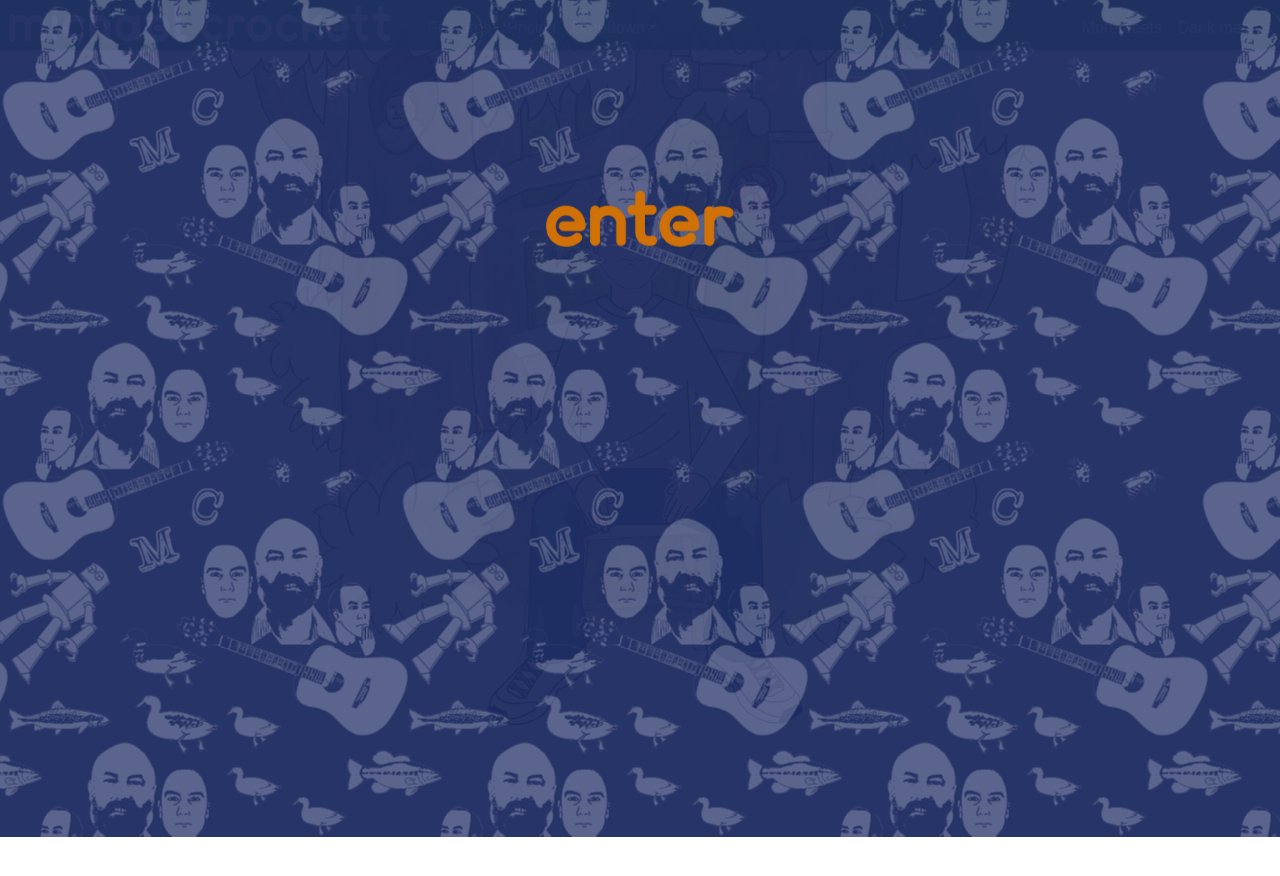
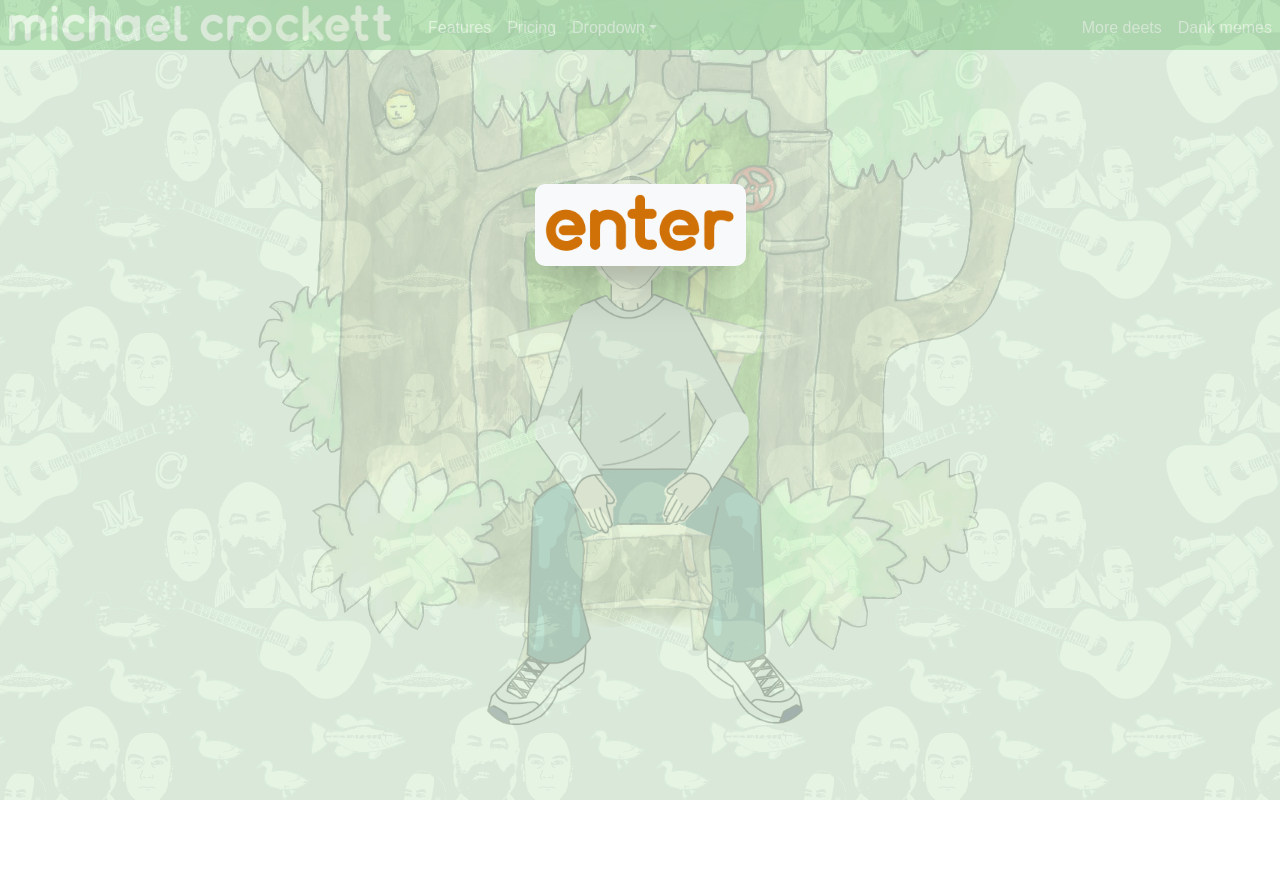
Before and after one commit to mjcrockett/mjcrockett.github.io, a Next.js app: page / in a window 1280 px wide. Shown: the top 876 px of the page. Built offline with nearby package versions, Linux system fonts and the light colour scheme; no server answers.

Commit message:
Adjusted overlay to be less noisy and implemented a fix for Firefox.

```diff
--- a/app/avatar/initializer.tsx
+++ b/app/avatar/initializer.tsx
@@ -10,9 +10,11 @@ export default function Initializer({avatarReady} : {avatarReady: boolean}) {
   const { selectedInstructions, selectedParent, fetchRandomAvoidId } = useData();
   const { interacted } = useInteract();
   const bgSoundRef = useRef<HTMLAudioElement>(null);
+  let loadingNew = useRef<boolean>(false);
 
   useEffect(() => {
-    if (avatarReady && audioReady && !!selectedParent?.Id && selectedInstructions?.length > 0) {
+    if (avatarReady && audioReady && !!selectedParent?.Id && selectedInstructions?.length > 0 && !loadingNew.current) {
+      loadingNew.current = true;
       //This starts the whole loop process V
       changeSource('audio/thoughts/' + selectedParent.Audio);
     }
@@ -33,6 +35,7 @@ export default function Initializer({avatarReady} : {avatarReady: boolean}) {
 
   useEffect(() => {
     if (ended === true) {
+      loadingNew.current = false;
       fetchRandomAvoidId(selectedParent.Id);
     }
   }, [ended]);
--- a/app/shared/components/overlay.module.css
+++ b/app/shared/components/overlay.module.css
@@ -42,10 +42,10 @@
 .slidingBackground {
     height: 4000px;
     width: 4000px;
-    background: url("/images/home/bground4.png") repeat;
+    background: url("/images/home/bground6.png") repeat;
     background-size: 400px 400px;
-    opacity: .85;
-    animation: slide 60s linear infinite;
+    opacity: .15;
+    /* animation: slide 60s linear infinite; */
     right:0;
     bottom:0;
     position:absolute;
@@ -64,3 +64,7 @@
     left:0;
     right:0;
   }
+
+  .borderRadius10 {
+    border-radius: 10px;
+  }
--- a/app/shared/components/overlay.tsx
+++ b/app/shared/components/overlay.tsx
@@ -47,9 +47,11 @@ function Overlay({onEnter} : {onEnter?: () => void}) {
 
                     { isLoading &&
                         <div className={`col d-flex justify-content-center ${styles.enter}`}>
-                            <a onClick={onHide}>
-                                <img src="/images/home/enter5.png"/>
-                            </a>
+                            <div className={`p-1 bg-light ${styles.borderRadius10} shadow-2xl`}>
+                                <a onClick={onHide}>
+                                    <img src="/images/home/enter5.png"/>
+                                </a>
+                            </div>
                         </div>
                     }
 
```
Also changed, not shown: public/images/home/bground5.png (added), public/images/home/bground6.png (added).
